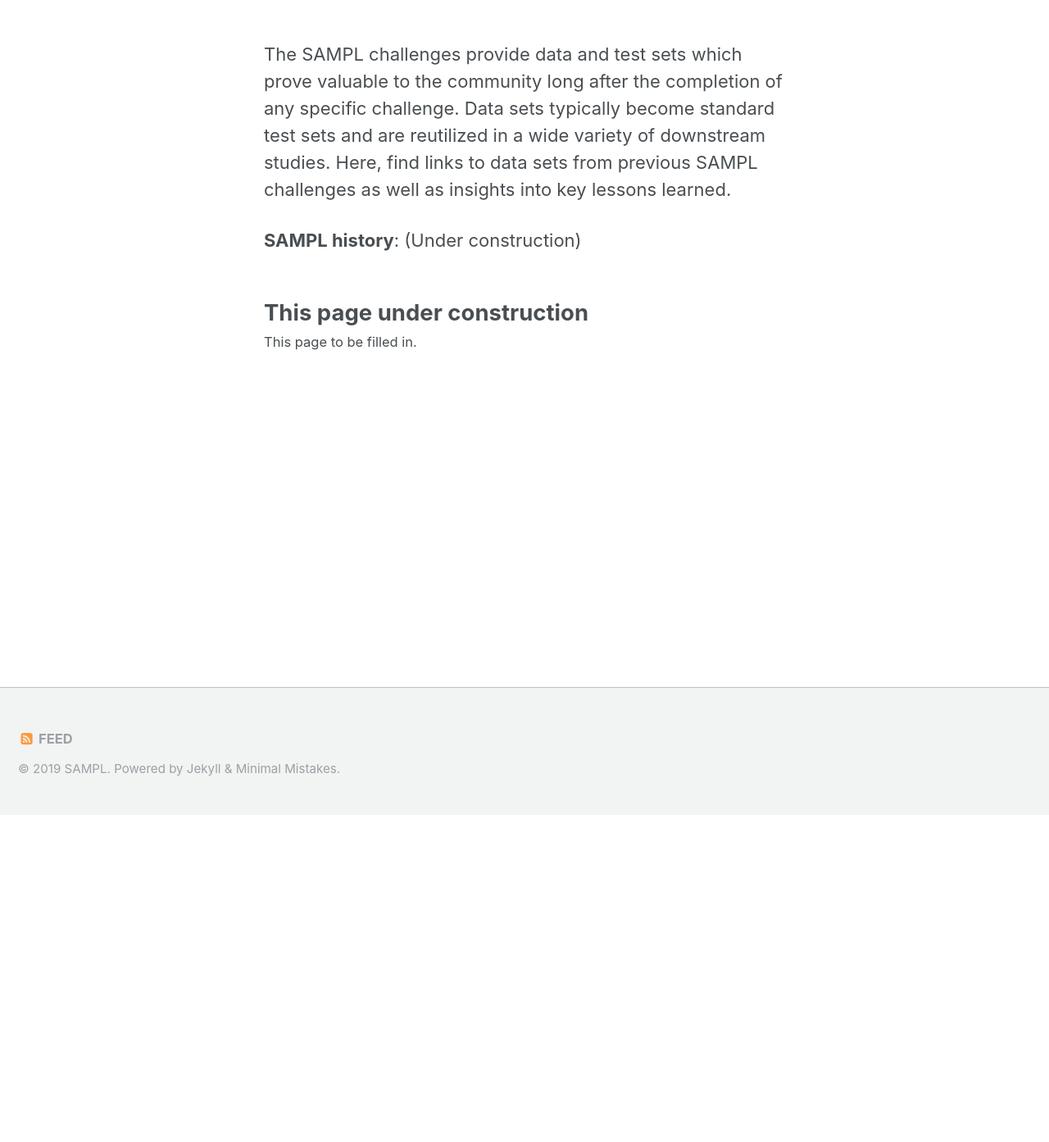
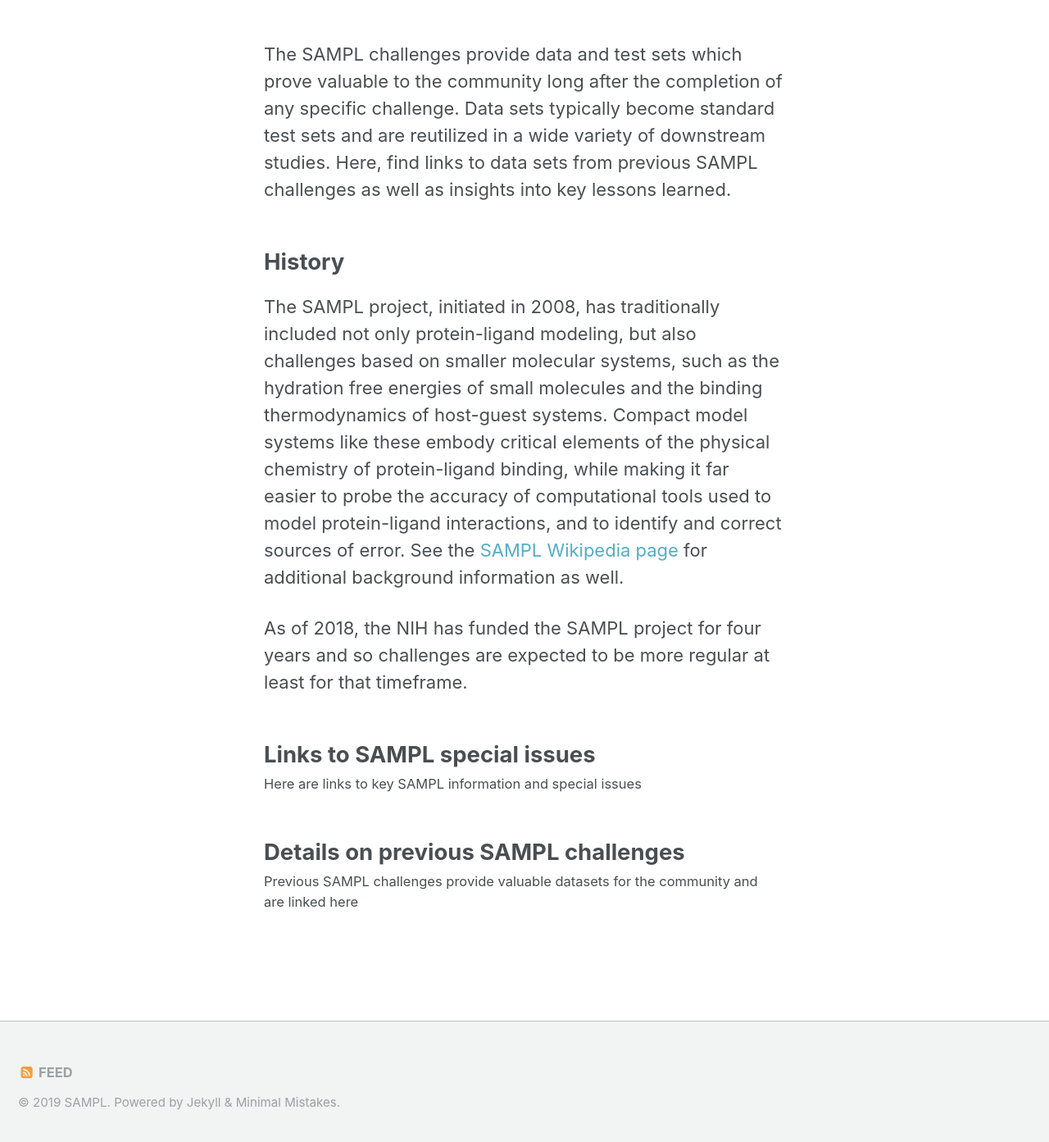
Before and after one commit to samplchallenges/samplchallenges.github.io, a Jekyll site: the page built from _history/index.md, in a window 1280 px wide and 1400 px high, scrolled down 406 px. Shown: the top 1393 px of the window at 82% size. Built offline with Jekyll 4.4.1, drawn with Linux system fonts in a browser that asks for light colours.

Commit message:
Fill in some of the pages, including pulling info from D3R site.

```diff
--- a/_current_challenges/index.md
+++ b/_current_challenges/index.md
@@ -9,16 +9,24 @@ header:
 excerpt: "Current and upcoming SAMPL challenges"
 ---
 
+## Upcoming challenges:
+
 Several SAMPL7 challenges will launch in the immediate future, including:
 - Host-guest binding on octa acid derivatives (Gibb lab)
 - Host-guest binding on modified cyclodextrin derivatives (Gilson lab)
 - Host-guest binding on a glycouril clip-like host (Isaacs lab)
+
+Preliminary details of these are being posted to the [SAMPL7 GitHub repository](https://github.com/mobleylab/SAMPL7).
 
 We are also working with GSK on data collection for a partitioning challenge, and with NCATS on data collection for two potential protein-ligand binding challenges (on HSA and NanoLuc binding). Depending on data collection timescales these may comprise part of the SAMPL7 series, or may become part of SAMPL8.
 
 Please sign up for our [SAMPL7 e-mail list](http://eepurl.com/gpBBun) for e-mail announcements, and bookmark (and watch) our [SAMPL7 GitHub repository](https://github.com/MobleyLab/SAMPL7).
 
 Note that, in contrast to SAMPL0-5, the SAMPL numbering system now corresponds to *phases* rather than individual challenges. So, rather than corresponding to a single challenge with a single deadline, SAMPL7 will involve multiple component challenges with multiple deadlines.
+
+## Wrapping up SAMPL6:
+
+SAMPL6 Part II, which is currently in the analysis phase, focused on an octanol-water log P prediction challenge. The Log P prediction challenge will be followed by a joint D3R/SAMPL workshop in San Diego, Aug 22-23, 2019, immediately before the San Diego ACS National Meeting; a virtual workshop is planned for May 16, 2019 (contact David Mobley if you are interested in attending). A special issue or special section of JCAMD will be organized to disseminate the results of this challenge, with a tentative submission deadline of September. Join our [SAMPL6 e-mail list](http://eepurl.com/gaAA0H) if you would like announcements pertaining to these events.
 
 
 {% for collection in site.collections %}
--- a/_history/01_placeholder.md
+++ /dev/null
@@ -1,10 +0,0 @@
----
-layout: single
-sidebar:
-  nav: placeholder.md
-title: This page under construction
-excerpt: This page to be filled in.
-permalink: /history/placeholder/
----
-
-Text to be filled in here.
--- /dev/null
+++ b/_history/01_references.md
@@ -0,0 +1,25 @@
+---
+layout: single
+sidebar:
+  nav: references.md
+title: Links to SAMPL special issues
+excerpt: Here are links to key SAMPL information and special issues
+permalink: /history/references/
+---
+
+The various SAMPL challenges are described in:
+- ["SAMPL0" paper](http://dx.doi.org/10.1021/jm070549+): Nicholls, Mobley, Guthrie, Chodera, Bayly, Cooper, Pande, *J. Med. Chem.* 51(4):769-779 (2008).
+- [SAMPL1 overview](http://dx.doi.org/10.1021/jp806724u): Guthrie, *J. Phys. Chem. B.* 113(14):4501-4507 (2009).
+- [SAMPL2 overview](https://link.springer.com/article/10.1007%2Fs10822-010-9350-8): Geballe, Skillman, Nicholls, Guthrie & Taylor, *J. Computer-Aided Molecular Design*, 24:259-279, 2010.
+- [SAMPL3 host-guest binding, hydration, and trypsin binding](https://link.springer.com/journal/10822/26/5/page/1): Special issue of *J. Computer-Aided Molecular Design*, volume 26(5), 2012
+- [SAMPL4 hydration](https://link.springer.com/journal/10822/28/3/page/1): Special issue of *J. Computer-Aided Molecular Design*, volume 28(3), 2014
+- [SAMPL4 host-guest and HIV integrase binding](https://link.springer.com/journal/10822/28/4/page/1): Special issue of *J. Computer-Aided Molecular Design*, volume 28(4), 2014
+- [SAMPL5 distribution coefficients](http://link.springer.com/journal/10822/30/11/page/1): Special issue of *J. Computer-Aided Molecular Design*, volume 30(11), 2016.
+- [SAMPL5 host-guest binding](https://link.springer.com/journal/10822/31/1/page/1): Special issue of *J. Computer-Aided Molecular Design*, volume 31(1), 2017
+- [SAMPL6 host-guest binding and pKa prediction](https://link.springer.com/journal/10822/32/10?wt_mc=alerts.TOCjournals&utm_source=toc&utm_medium=email&utm_campaign=toc_10822_32_10): Special issue of *J. Computer-Aided Molecular Design*, volume 32(1), 2018
+
+[The SAMPL Wikipedia page](https://en.wikipedia.org/wiki/SAMPL_Challenge) also has helpful background information.
+
+## Additional references
+
+A full list of the 100 SAMPL references we have identified is also available in the [SAMPL proposal](http://escholarship.org/uc/item/7cf8c6cr); we plan to propagate a complete reference list to this website at some point. Please contact Danielle Bergazin (bergazin ‘at’ uci.edu) if you are aware of any additional references which should be included.
--- /dev/null
+++ b/_history/02_challenges.md
@@ -0,0 +1,21 @@
+---
+layout: single
+sidebar:
+  nav: challenges.md
+title: Details on previous SAMPL challenges
+excerpt: Previous SAMPL challenges provide valuable datasets for the community and are linked here
+permalink: /history/challenges/
+---
+
+## Prior SAMPL challenges
+
+### Quick links:
+Here are quick links to SAMPL data repositories.
+Over time we plan to bring data packages for legacy SAMPL challenges online as time allows.
+
+- [SAMPL5 logD challenge](https://github.com/MobleyLab/SAMPL5_logD_PredictionAnalysis)
+- [SAMPL6](https://github.com/mobleylab/sampl6)
+
+## Summaries
+
+(Under construction)
--- a/_history/index.md
+++ b/_history/index.md
@@ -11,7 +11,11 @@ excerpt: "History and links to SAMPL datasets"
 
 The SAMPL challenges provide data and test sets which prove valuable to the community long after the completion of any specific challenge. Data sets typically become standard test sets and are reutilized in a wide variety of downstream studies. Here, find links to data sets from previous SAMPL challenges as well as insights into key lessons learned.
 
-**SAMPL history**: (Under construction)
+## History
+
+The SAMPL project, initiated in 2008, has traditionally included not only protein-ligand modeling, but also challenges based on smaller molecular systems, such as the hydration free energies of small molecules and the binding thermodynamics of host-guest systems. Compact model systems like these embody critical elements of the physical chemistry of protein-ligand binding, while making it far easier to probe the accuracy of computational tools used to model protein-ligand interactions, and to identify and correct sources of error. See the [SAMPL Wikipedia page](https://en.wikipedia.org/wiki/SAMPL_Challenge) for additional background information as well.
+
+As of 2018, the NIH has funded the SAMPL project for four years and so challenges are expected to be more regular at least for that timeframe.
 
 {% for collection in site.collections %}
   {% if collection.label == "history" %}
```
Also changed, not shown: 9 other files.
